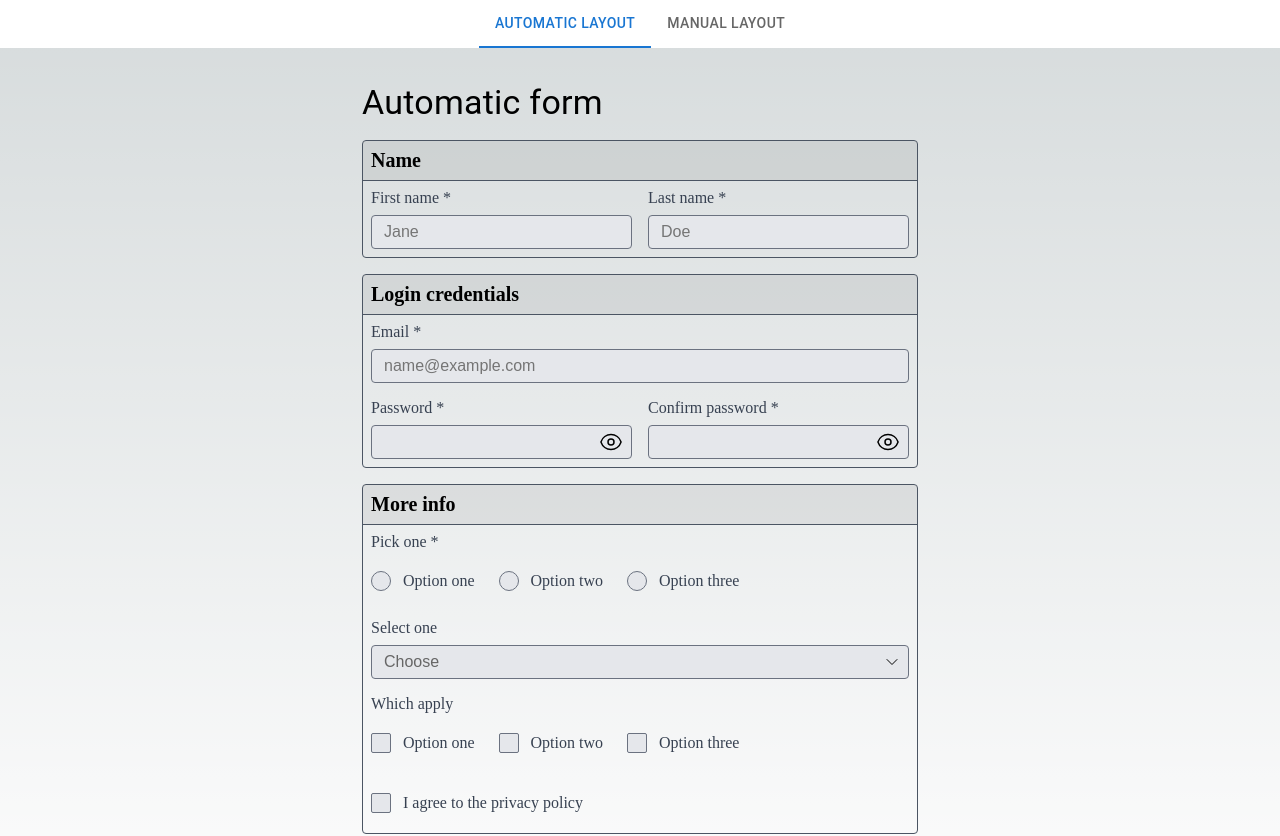
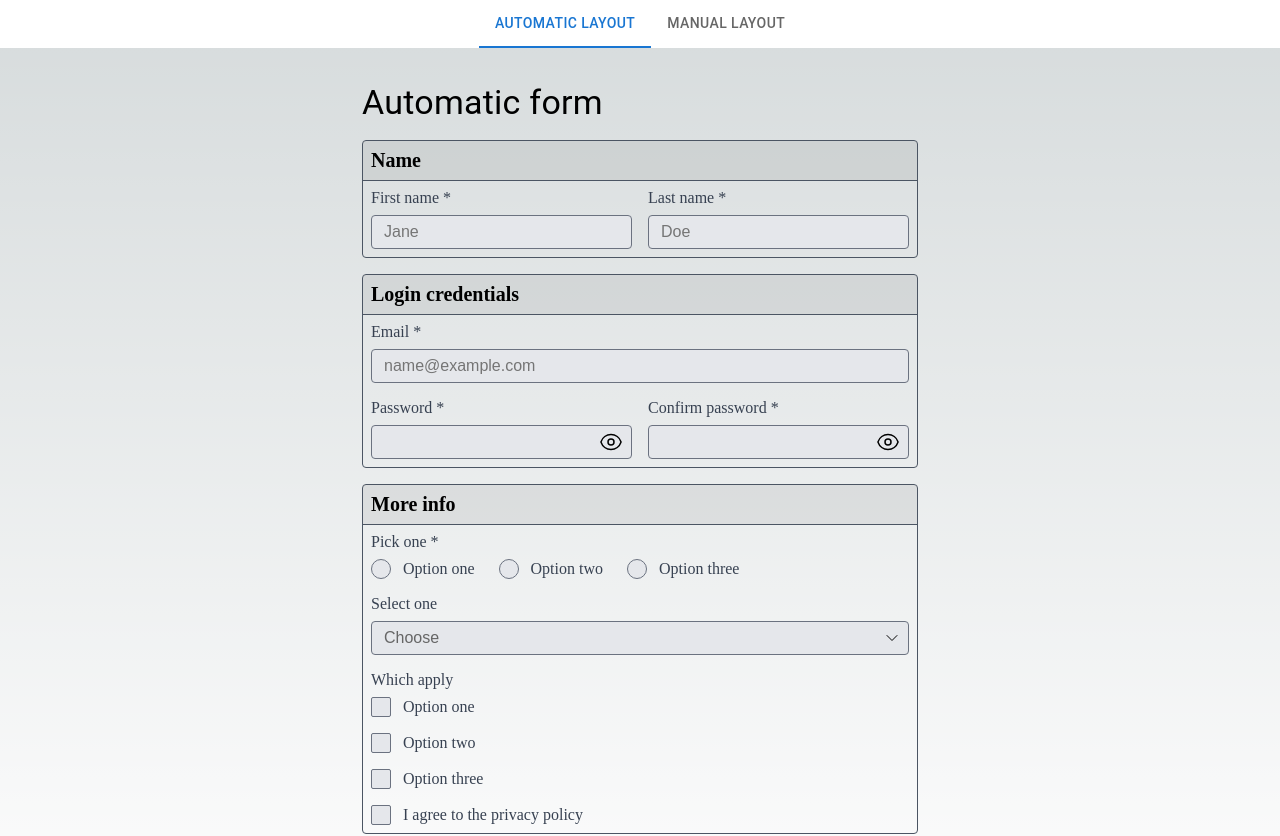
Before and after one commit to thaumazo/forms, a Next.js app: page / in a window 1280 px wide. Shown: the top 836 px of the page. Built offline with nearby package versions, Linux system fonts and the light colour scheme.

Commit message:
- fixed some undefined classes - some spacing tweaks for checkbox and radio lists - added ul / li tags to checkbox and radio lists

```diff
--- a/src/CheckboxList.jsx
+++ b/src/CheckboxList.jsx
@@ -15,11 +15,12 @@ export default function CheckboxList(props) {
 
   return (
     <Field field={field}>
-      <div className={styles["radioRow" + row] || null}>
+      <ul className={row ? (styles["radioRow" + row] || null) : styles.radioList }>
         {options.map(([value, label], key) => {
           const id = field.props.id + "-" + value;
           value = String(value);
           return (
+            <li>
               <Checkbox
                 key={value}
                 row={row}
@@ -31,9 +32,10 @@ export default function CheckboxList(props) {
                 checked={field?.value.includes(value)}
                 label={label}
               />
+            </li>
           );
         })}
-      </div>
+      </ul>
     </Field>
   );
 }
--- a/src/Field.jsx
+++ b/src/Field.jsx
@@ -14,12 +14,13 @@ export default function Field({ field, ...props }) {
 
   let classes = styles.field;
   if (required) {
-    classes += styles.required;
+    classes += " " + styles.required;
   }
   if (className) {
     classes += className;
   }
 
+  console.log(classes);
   return (
     <div className={classes}>
       {label && (
--- a/src/Radio.jsx
+++ b/src/Radio.jsx
@@ -15,10 +15,11 @@ export default function RadioField(props) {
 
   return (
     <Field field={field}>
-      <div className={styles["radioRow" + row] || null}>
+      <ul className={row ? (styles["radioRow" + row] || null) : styles.radioList }>
         {options.map(([_value, _label], key) => {
           const id = field.props.id + "-" + _value;
           return (
+            <li>
               <Radio
                 key={_value}
                 row={row}
@@ -29,9 +30,10 @@ export default function RadioField(props) {
                 checked={field.value === String(_value)}
                 label={_label}
               />
+            </li>
           );
         })}
-      </div>
+      </ul>
     </Field>
   );
 
--- a/src/app/components/Automatic/fields.js
+++ b/src/app/components/Automatic/fields.js
@@ -67,7 +67,7 @@ const fields = {
       checkboxList: {
         label: "Which apply",
         field: "checkboxList",
-        row: "sm",
+        // row: "sm",
         options: [
           [1, "Option one"],
           [2, "Option two"],
--- a/src/base/Checkbox.jsx
+++ b/src/base/Checkbox.jsx
@@ -6,11 +6,7 @@ import styles from "../form.module.scss";
 
 function Checkbox({ label, id, row, ...props }, ref) {
   return (
-    <div
-      className={
-        styles.flex + " " + styles.flexWra + " " + styles["option" + row] || ""
-      }
-    >
+    <div className={styles.flex + " " + styles.flexWrap}>
       <label className={styles.checkbox}>
         <input {...props} id={id} type="checkbox" ref={ref} />
         <span>
--- a/src/form.module.scss
+++ b/src/form.module.scss
@@ -39,7 +39,9 @@ $breakpoints: (
 }
 
 .field {
+  display: block;
 }
+
 
 .label {
   display: inline-block;
@@ -160,6 +162,16 @@ $breakpoints: (
   padding-right: 2.75rem;
 }
 */
+
+.radioList {
+  display: flex;
+  flex-direction: column;
+  gap: 1rem;
+  list-style-type: none;
+  padding: 0;
+  margin: 0;
+}
+
 .radioRow {
 }
 @each $breakpoint, $width in $breakpoints {
@@ -167,6 +179,10 @@ $breakpoints: (
     .radioRow#{$breakpoint} {
       display: flex;
       gap: 1.5rem;
+      list-style-type: none;
+      padding: 0;
+      margin: 0;
+
     }
   }
 }
@@ -175,8 +191,8 @@ $breakpoints: (
 .radio {
   position: relative;
   display: flex;
-  padding: 0.75rem;
-  margin-left: -0.75rem;
+  padding: 0.4rem;
+  margin: -0.4rem;
   align-items: center;
   border-radius: 9999px;
   cursor: pointer;
@@ -212,6 +228,11 @@ $breakpoints: (
     }
     */
   }
+}
+
+.checkbox + .label, .radio + .label {
+  margin-left: .75rem;
+
 }
 
 .radio {
```
Also changed, not shown: src/Input.jsx (+0 -27 lines). Lines whose indentation alone changed are shown as unchanged.
